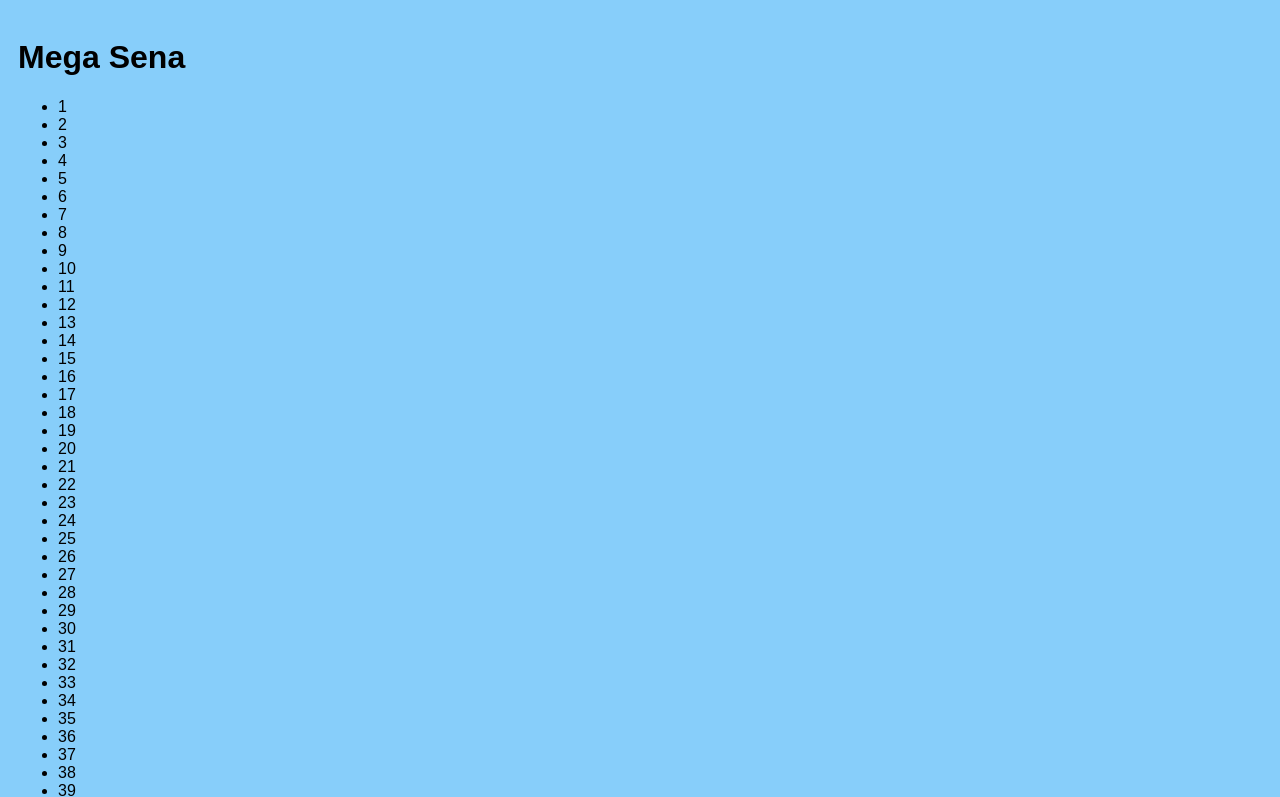
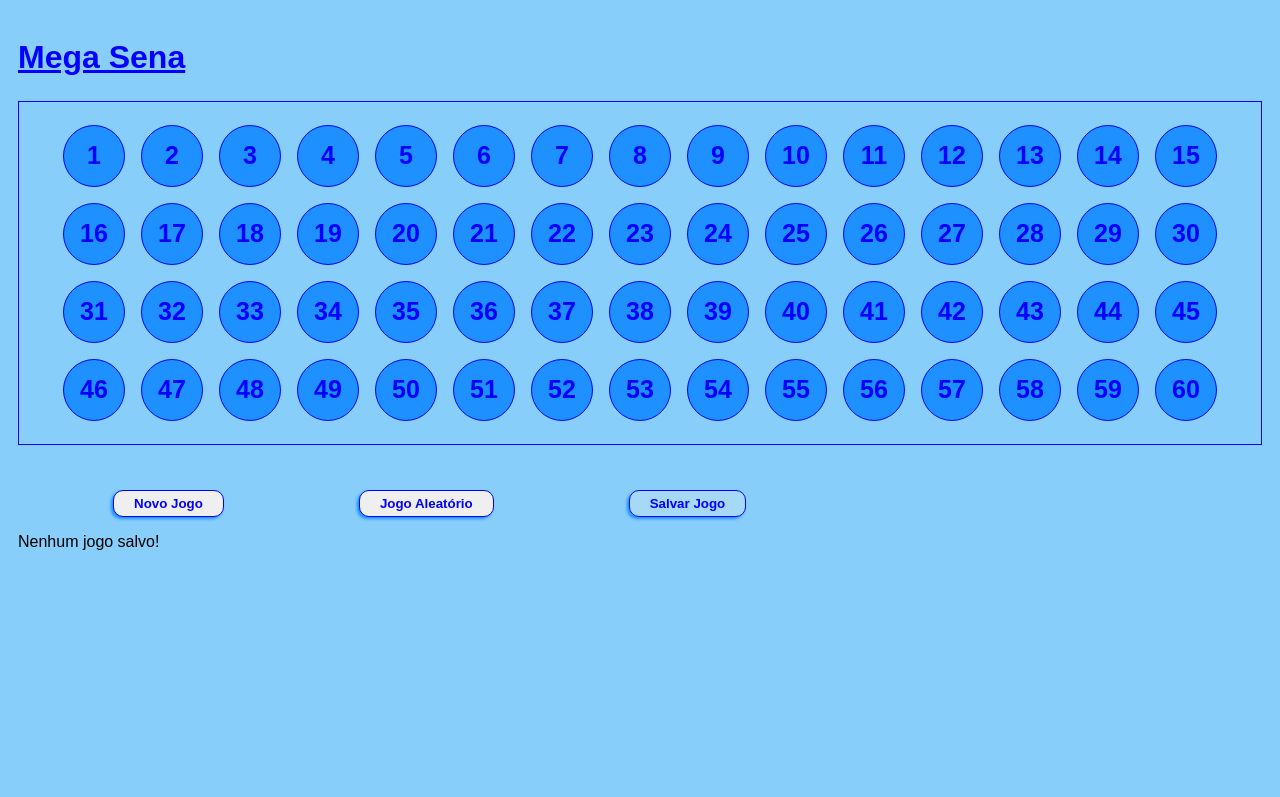
Before and after one commit to Roni-88/jogo-mega-sena, a plain HTML site: page index.html in a window 1280 px wide. Shown: the top 797 px of the page. Drawn offline with Linux system fonts and the light colour scheme.

Commit message:
redefinindo a lógica

```diff
--- a/css/estilos.css
+++ b/css/estilos.css
@@ -1,5 +1,56 @@
+h1 {
+    color: blue;
+    text-decoration: underline;
+}
+
 body {
     padding: 10px;
     font-family: Arial, Helvetica, sans-serif;
     background-color: lightskyblue;
 }
+
+button {
+    cursor: pointer;
+    font-weight: bolder;
+    color: blue;
+    border: 1px solid;
+    box-shadow: dodgerblue -2px 2px 3px;
+    border-radius: 10px;
+    margin: 20px 40px 0 95px;
+    padding: 5px 20px;
+}
+
+button:hover {
+    scale: 1.2;
+}
+
+.numeros {
+    border: 1px solid blue;
+    color: blue;
+    list-style-type: none;
+    font-weight: bolder;
+    padding: 15px;
+    font-size: 25px;
+    text-align: center;
+}
+
+.numero {
+    display: inline-block;
+    margin: 8px;
+    padding-top: 15px;
+    border: 1px solid;
+    width: 60px;
+    border-radius: 50%;
+    height: 45px;
+    background-color: dodgerblue;
+    cursor: pointer;
+    user-select: none;
+}
+
+.numero:hover {
+    color: #fff;
+}
+
+.numero-selecionado {
+    background-color: chartreuse;
+}
--- a/index.html
+++ b/index.html
@@ -20,6 +20,6 @@
     <div id="salvos"></div>
     </main>
 
-    <script src="js/mega-sena.js"></script>
+    <script defer src="js/mega-sena.js"></script>
 </body>
 </html>
--- a/js/mega-sena.js
+++ b/js/mega-sena.js
@@ -9,15 +9,14 @@ function comeco () {
 function criarQuadro () {
     estado.quadro = []
 
-    for (var i = 1; i <= 60; i++)
+    for (var i = 1; i <= 60; i++) {
     estado.quadro.push(i)
+    }
 }
 
 function novoJogo () {
     resetarJogo ()
     render ()
-
-    console.log (estado.jogoAtual)
 }
 
 function render () {
@@ -31,14 +30,20 @@ function renderQuadro () {
     divQuadro.innerHTML = ''
 
     var ulNumeros = document.createElement ('ul')
+    ulNumeros.classList.add ('numeros')
 
-    for (var i = 0; i < estado.quadro.length; i++){
+    for (var i = 0; i < estado.quadro.length; i++) {
     var numeroAtual = estado.quadro [i]
 
     var liNumero = document.createElement('li')
     liNumero.textContent = numeroAtual
+    liNumero.classList.add ('numero')
 
     liNumero.addEventListener ('click', fazendoClique)
+
+    if (numeroNoJogo (numeroAtual)) {
+        liNumero.classList.add ('numero-selecionado')
+    }
 
     ulNumeros.appendChild (liNumero)
     }
@@ -49,19 +54,19 @@ function renderQuadro () {
 function fazendoClique (event) {
     var valor = Number (event.currentTarget.textContent)
 
-    if (numeroNoJogo(valor)){
+    if (numeroNoJogo(valor)) {
     removerNumero (valor)
     } else {
         adicionarNumeroAoJogo (valor)
     }
-    console.log (estado.jogoAtual)
+    render ()
 }
 
 function renderBotoes() {
     var divBotoes = document.querySelector ('#botoes')
     divBotoes.innerHTML = ''
 
-    var botaoNovoJogo = criarNovoJogoBotao ()
+    var botaoNovoJogo = criarBotaoNovoJogo ()
     var botaoJogoAleatorio = criarBotaoJogoAleatorio ()
     var botaoSalvarJogo = criarBotaoSalvarJogo()
 
@@ -79,7 +84,7 @@ function criarBotaoJogoAleatorio () {
     return botao
 }
 
-function criarNovoJogoBotao () {
+function criarBotaoNovoJogo () {
     var botao = document.createElement ('button')
     botao.textContent = 'Novo Jogo'
 
@@ -91,6 +96,7 @@ function criarNovoJogoBotao () {
 function criarBotaoSalvarJogo () {
     var botao = document.createElement ('button')
     botao.textContent = 'Salvar Jogo'
+    botao.disabled = !jogoCompleto ()
 
     botao.addEventListener ('click', salvarJogo)
 
@@ -98,7 +104,24 @@ function criarBotaoSalvarJogo () {
 }
 
 function renderSalvos () {
+    var divJogosSalvos = document.querySelector ('#salvos')
+    divJogosSalvos.innerHTML = ''
 
+    if(estado.jogosSalvos.length=== 0) {
+        divJogosSalvos.innerHTML= '<p>Nenhum jogo salvo!</p>'
+    } else {
+        var ulJogosSalvos = document.createElement ('ul')
+
+        for (var i = 0; i < estado.jogosSalvos.length; i++) {
+            var jogoAtual = estado.jogosSalvos [i]
+
+            var liJogo = document.createElement ('li')
+            liJogo.textContent = jogoAtual.join (', ')
+
+            ulJogosSalvos.appendChild (liJogo)
+        }
+        divJogosSalvos.appendChild (ulJogosSalvos)
+    }
 }
 
 function adicionarNumeroAoJogo (numeroParaAdicionar) {
@@ -140,7 +163,7 @@ function numeroNoJogo (checarNumero) {
 }
 
 function salvarJogo () {
-    if (jogoCompleto ()) {
+    if (!jogoCompleto ()) {
         console.error ('O jogo não está completo!')
         return
     }
@@ -165,7 +188,7 @@ function jogoAleatorio() {
     var numeroAleatorio = Math.ceil (Math.random () * 60)
         adicionarNumeroAoJogo (numeroAleatorio)
     }
-    console.log (estado.jogoAtual)
+    render ()
 }
 
 comeco()
```
